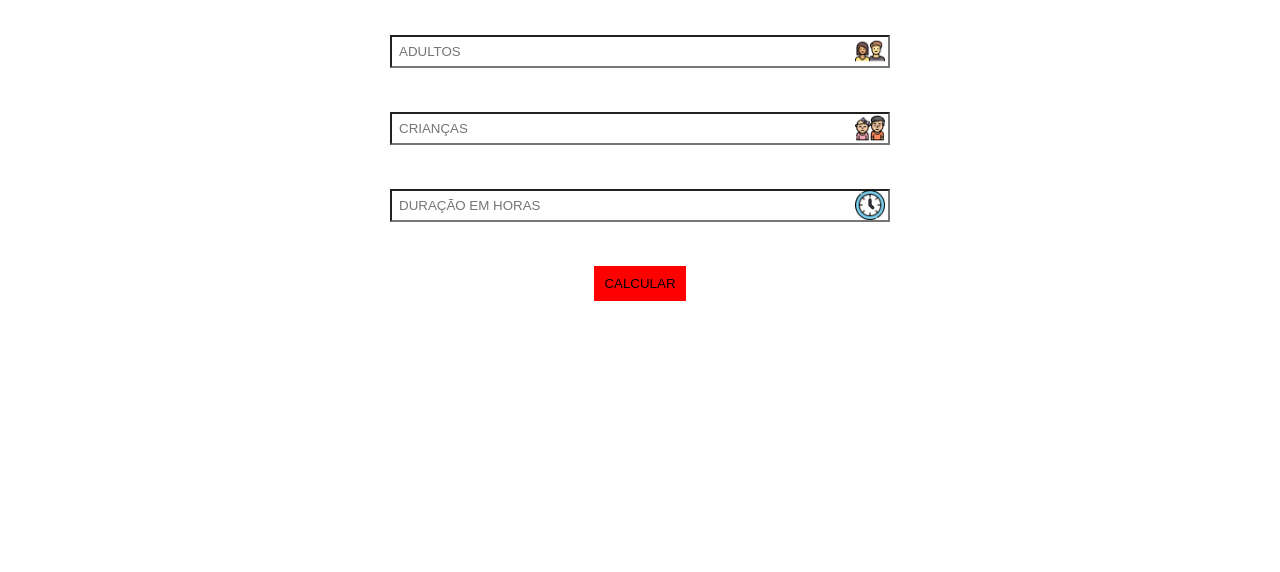
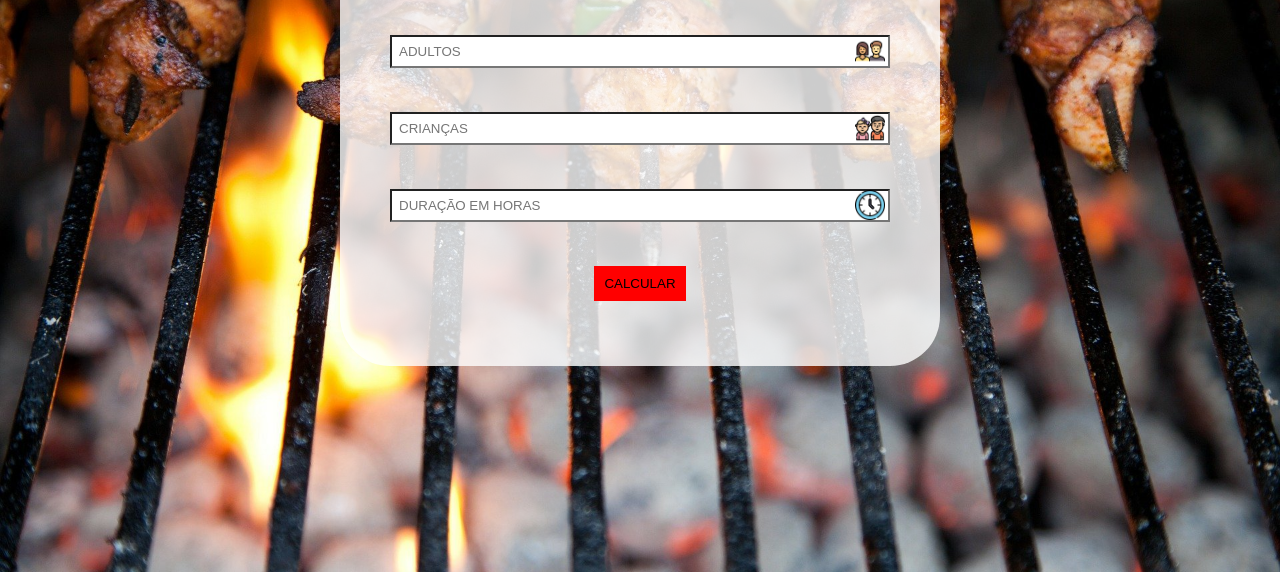
Before and after one commit to caiooliveirah09/churrascometro, a plain HTML site: page index.html in a window 1280 px wide. Shown: the part 228-800 px from the top of the page. Drawn offline with Linux system fonts and the light colour scheme; the site is published under a folder, as on GitHub Pages, so addresses that start at the root find nothing; a web font is replaced by a local one.

Commit message:
diretórios no script

```diff
--- a/style.css
+++ b/style.css
@@ -4,7 +4,7 @@
 }
 
 #pagina{
-    background-image: url(/img/churrasco.jpg);
+    background-image: url(./img/churrasco.jpg);
     width: 100%;
     height: 100vh;
     background-repeat: no-repeat;
```
